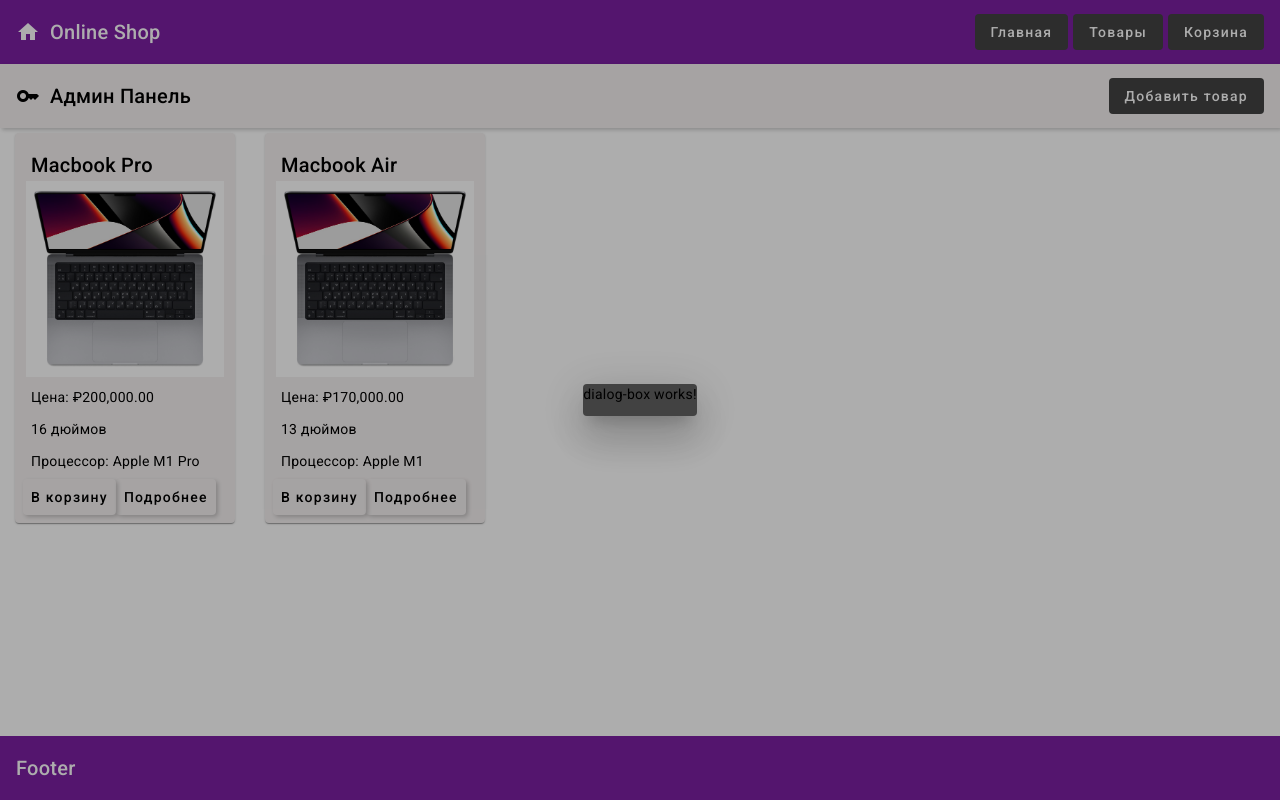
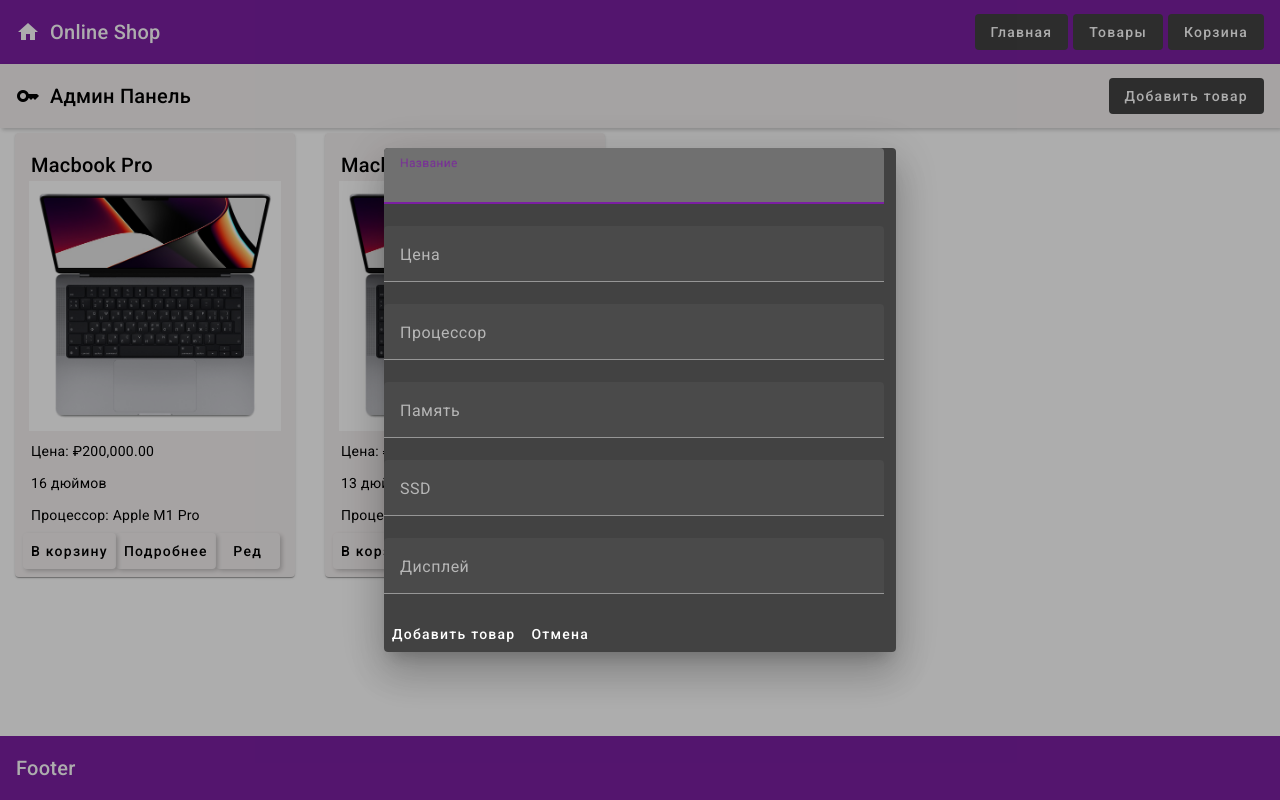
Before and after one commit to OneScriptMan/online-shop-angular, an Angular app: page /products in a window 1280 px wide. Both pictures are taken after a click on the button "Добавить товар". Built offline with nearby package versions, Linux system fonts and the light colour scheme; data requests are answered from the project's data file.

Commit message:
feat: add delete product functionality

```diff
--- a/src/app/components/dialog-box/dialog-box.component.html
+++ b/src/app/components/dialog-box/dialog-box.component.html
@@ -1 +1,29 @@
-<p>dialog-box works!</p>
+<form [formGroup]="myForm" (ngSubmit)="onSubmit()" class="example-form">
+  <mat-form-field class="example-full-width">
+    <mat-label>Название</mat-label>
+    <input matInput formControlName="title" />
+  </mat-form-field>
+  <mat-form-field class="example-full-width">
+    <mat-label>Цена</mat-label>
+    <input matInput formControlName="price" />
+  </mat-form-field>
+  <mat-form-field class="example-full-width">
+    <mat-label>Процессор</mat-label>
+    <input matInput formControlName="processor" />
+  </mat-form-field>
+  <mat-form-field class="example-full-width">
+    <mat-label>Память</mat-label>
+    <input matInput formControlName="memory" />
+  </mat-form-field>
+  <mat-form-field class="example-full-width">
+    <mat-label>SSD</mat-label>
+    <input matInput formControlName="SSD" />
+  </mat-form-field>
+  <mat-form-field class="example-full-width">
+    <mat-label>Дисплей</mat-label>
+    <input matInput formControlName="display" />
+  </mat-form-field>
+
+  <button class="button" mat-button (click)="onSubmit()">Добавить товар</button>
+  <button class="button" mat-button (click)="onNoClick()">Отмена</button>
+</form>
--- a/src/app/components/dialog-box/dialog-box.component.scss
+++ b/src/app/components/dialog-box/dialog-box.component.scss
@@ -0,0 +1,9 @@
+.example-form {
+  min-width: 150px;
+  max-width: 500px;
+  width: 100%;
+}
+
+.example-full-width {
+  width: 100%;
+}
--- a/src/app/components/dialog-box/dialog-box.component.ts
+++ b/src/app/components/dialog-box/dialog-box.component.ts
@@ -1,6 +1,7 @@
 import { Component, OnInit, Inject } from '@angular/core';
 import { MatDialogRef, MAT_DIALOG_DATA } from '@angular/material/dialog';
 import { IProducts } from '../../models/products';
+import { FormGroup, FormControl } from '@angular/forms';
 
 @Component({
   selector: 'app-dialog-box',
@@ -8,6 +9,14 @@
   styleUrls: ['./dialog-box.component.scss'],
 })
 export class DialogBoxComponent implements OnInit {
+  myForm: FormGroup = new FormGroup({
+    title: new FormControl(),
+    price: new FormControl(),
+    processor: new FormControl(),
+    memory: new FormControl(),
+    SSD: new FormControl(),
+    display: new FormControl(),
+  });
   constructor(
     public dialogRef: MatDialogRef<DialogBoxComponent>,
     @Inject(MAT_DIALOG_DATA) public data: any
@@ -17,5 +26,21 @@
     this.dialogRef.close();
   }
 
+  onSubmit(): void {
+    this.data = {
+      title: this.myForm.value.title,
+      price: this.myForm.value.price,
+      image: '../../../assets/images/Macbook-16-pro.jpeg',
+      configure: {
+        processor: this.myForm.value.processor,
+        memory: this.myForm.value.memory,
+        SSD: this.myForm.value.SSD,
+        display: this.myForm.value.display,
+      },
+    };
+    console.log(this.myForm.value);
+    this.dialogRef.close(this.data);
+  }
+
   ngOnInit(): void {}
 }
--- a/src/app/components/products/products.component.html
+++ b/src/app/components/products/products.component.html
@@ -20,7 +20,7 @@
     <mat-card-header>
       <mat-card-title>{{ product.title }}</mat-card-title>
     </mat-card-header>
-    <img class="image" mat-card-image [src]="product.image" />
+    <img class="image" mat-card-image [src]="product?.image" />
     <mat-card-content>
       <p>Цена: {{ product.price | currency : "RUB" : "symbol-narrow" }}</p>
       <p>{{ product.configure.display }}</p>
@@ -31,6 +31,11 @@
       <button class="button" mat-button [routerLink]="['/product', product.id]">
         Подробнее
       </button>
+      <button mat-button class="button" [matMenuTriggerFor]="menu">Ред</button>
+      <mat-menu #menu="matMenu">
+        <button mat-menu-item (click)="deleteItem(product.id)">Удалить</button>
+        <button mat-menu-item>Редактировать</button>
+      </mat-menu>
     </mat-card-actions>
   </mat-card>
 </div>
--- a/src/app/components/products/products.component.scss
+++ b/src/app/components/products/products.component.scss
@@ -13,7 +13,7 @@
   max-width: fit-content;
 }
 .card {
-  max-width: 220px;
+  max-width: 280px;
   margin: 5px;
   background-color: rgb(244, 240, 240);
   color: black;
@@ -27,6 +27,7 @@
 
 .button {
   text-wrap: nowrap;
+  width: fit-content;
   color: black;
   box-shadow: 2px 2px 4px rgba(0, 0, 0, 0.2);
 }
--- a/src/app/components/products/products.component.ts
+++ b/src/app/components/products/products.component.ts
@@ -1,8 +1,8 @@
-import { Component, OnInit } from '@angular/core';
+import { ChangeDetectorRef, Component, OnInit } from '@angular/core';
 import { IProducts } from '../../models/products';
 import { Subscription } from 'rxjs';
 import { ProductsService } from '../../services/products.service';
-import { MatDialog } from '@angular/material/dialog';
+import { MatDialog, MatDialogConfig } from '@angular/material/dialog';
 import { DialogBoxComponent } from '../dialog-box/dialog-box.component';
 
 @Component({
@@ -18,7 +18,8 @@
 
   constructor(
     private productsService: ProductsService,
-    public dialog: MatDialog
+    public dialog: MatDialog,
+    private ChangeDetectorRef: ChangeDetectorRef
   ) {}
 
   ngOnInit(): void {
@@ -33,11 +34,45 @@
       });
   }
 
+  // deleteItem(id: number): void {
+  //   this.productsService
+  //     .deleteProduct(id)
+  //     .subscribe((data) => this.products?.splice(id, 1));
+  //   this.ChangeDetectorRef.detectChanges();
+  // }
+
+  deleteItem(id: number): void {
+    this.productsService.deleteProduct(id).subscribe({
+      next: () => {
+        const index = this.products?.findIndex((item) => item.id === id);
+        if (index !== undefined && index !== -1) {
+          this.products?.splice(index, 1);
+        }
+        this.ChangeDetectorRef.detectChanges();
+      },
+    });
+  }
+
+  openDialog(): void {
+    const dialogConfig = new MatDialogConfig();
+    dialogConfig.disableClose = true;
+    dialogConfig.autoFocus = true;
+    dialogConfig.width = '40%';
+
+    const dialogRef = this.dialog.open(DialogBoxComponent, dialogConfig);
+
+    dialogRef.afterClosed().subscribe((data) => {
+      this.postData(data);
+    });
+  }
+
+  private postData(data: IProducts): void {
+    this.productsService
+      .postProduct(data)
+      .subscribe((data) => this.products?.push(data));
+  }
+
   ngOnDestroy(): void {
     if (this.productsSubscription) this.productsSubscription.unsubscribe();
   }
-
-  openDialog(): void {
-    const dialogRef = this.dialog.open(DialogBoxComponent);
-  }
 }
--- a/src/app/services/products.service.ts
+++ b/src/app/services/products.service.ts
@@ -17,4 +17,12 @@
   getProduct(id: number): Observable<IProductDetails> {
     return this.http.get<IProductDetails>(`${this.url}/${id}`);
   }
+
+  postProduct(product: IProducts) {
+    return this.http.post<IProducts>(this.url, product);
+  }
+
+  deleteProduct(id: number) {
+    return this.http.delete<IProducts>(`${this.url}/${id}`);
+  }
 }
```
Also changed, not shown: src/app/app.module.ts (+7 -0 lines), db.json (line endings or trailing spaces), 1 other file (tests, documents, lock files or other folders).
